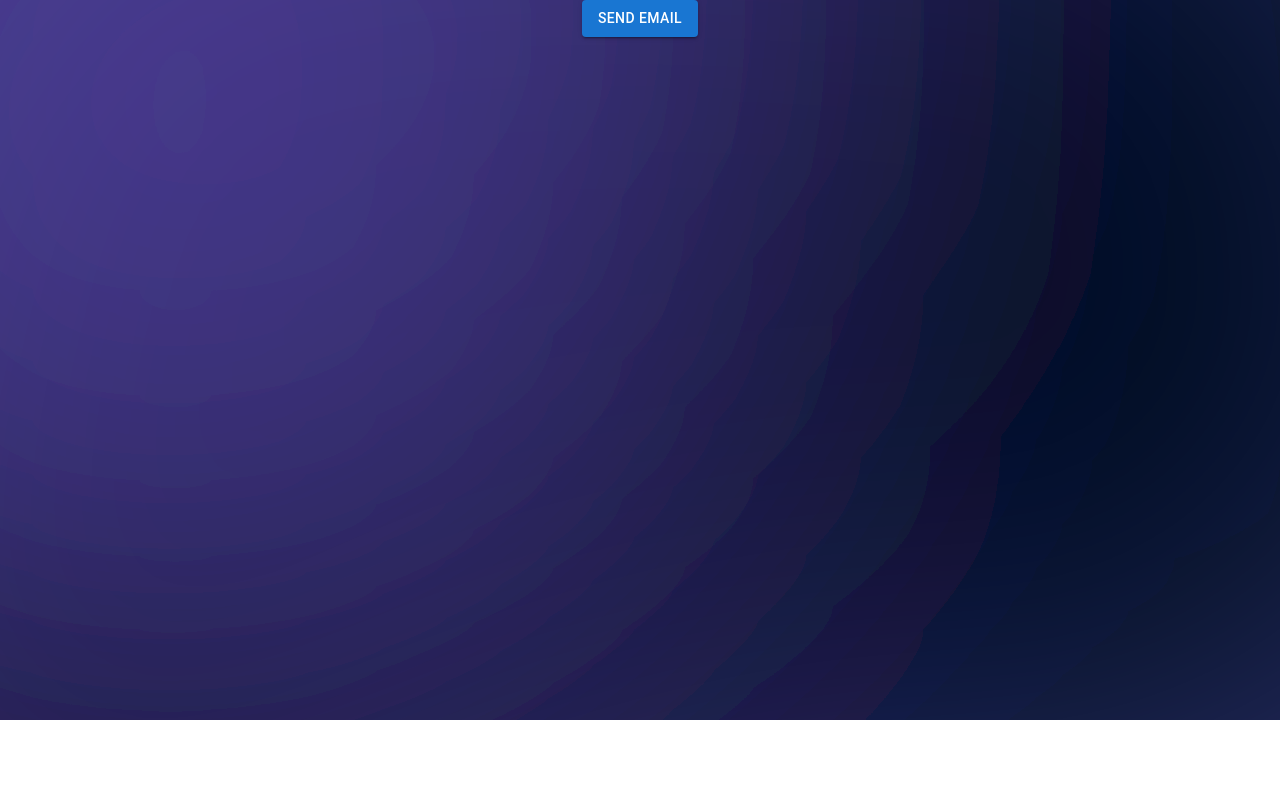
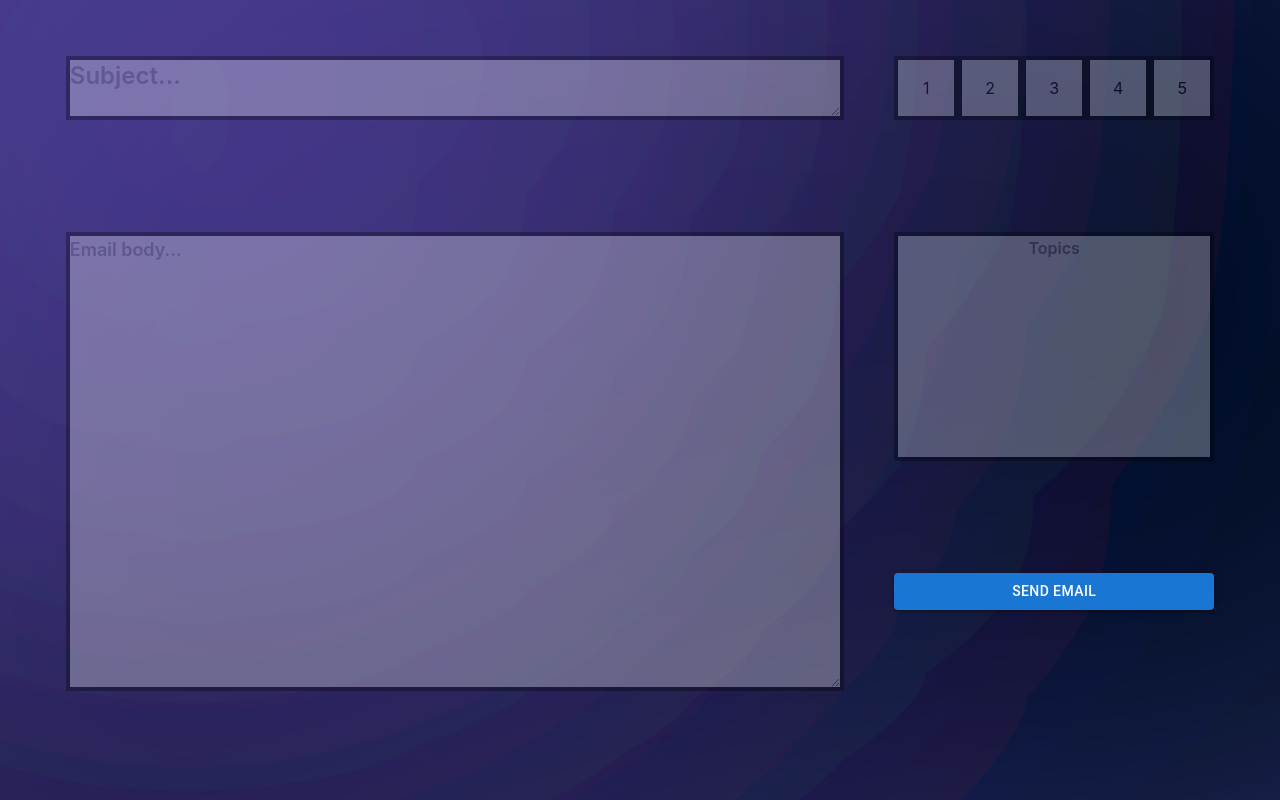
Before and after one commit to NicolasKlaue/pfg-front, a React (Create React App) app: page / in a window 1280 px wide. Built offline with nearby package versions, Linux system fonts and the light colour scheme.

Commit message:
FinalFront

```diff
--- a/src/App.tsx
+++ b/src/App.tsx
@@ -3,23 +3,64 @@ import "./App.css";
 import { Button } from "@mui/material";
 function App() {
   return (
-    <body className="App">
-        <div>
-          <div></div>
-          <div></div>
+    <body className="App h-screen w-screen p-14">
+      <div className="w-full h-full flex flex-row justify-evenly gap-10">
+        <div className="flex-col w-2/3 h-full gap-28 flex">
+          <div className="bg-slate-200 opacity-30 h-16 border-black border-4">
+              <textarea
+                id="EmailInput"
+                placeholder="Subject..."
+                className="w-full h-14 min-h-14 max-h-14 text-2xl font-semibold align-middle"
+              />
+          </div>
+          <div className="h-2/3 bg-slate-200 opacity-30 border-black border-4">
+            <textarea
+              id="EmailInput"
+              placeholder="Email body..."
+              className="w-full h-full max-h-full min-h-full text-lg font-semibold"
+            />
+          </div>
         </div>
 
-        <div>
-          <div></div>
-          <div></div>
-          <div></div>
-          <div></div>
-          <div></div>
+        <div className="flex flex-col gap-28">
+          <div className="flex flex-row">
+            <div className=" w-16 h-16 border-solid border-4 border-black bg-slate-200 opacity-30 text-center flex justify-center align-middle flex-col">
+              <p>1</p>
+            </div>
+            <div className=" w-16 h-16 border-solid border-4 border-black bg-slate-200 opacity-30 text-center flex justify-center align-middle flex-col">
+              <p>2</p>
+            </div>
+            <div className=" w-16 h-16 border-solid border-4 border-black bg-slate-200 opacity-30 text-center flex justify-center align-middle flex-col">
+              <p>3</p>
+            </div>
+            <div className=" w-16 h-16 border-solid border-4 border-black bg-slate-200 opacity-30 text-center flex justify-center align-middle flex-col">
+              <p>4</p>
+            </div>
+            <div className=" w-16 h-16 border-solid border-4 border-black bg-slate-200 opacity-30 text-center flex justify-center align-middle flex-col">
+              <p>5</p>
+            </div>
+          </div>
+          <div className="h-1/3">
+            <p
+              className="
+               text-gray-500
+               bg-slate-200
+               opacity-30
+               border-4
+               border-black
+               h-full
+               font-semibold"
+            >
+              Topics
+            </p>
+          </div>
+          <div>
+            <Button variant="contained" className="w-full">
+              Send email
+            </Button>
+          </div>
         </div>
-
-        <div>
-          <Button variant="contained">Send Email</Button>
-        </div>
+      </div>
     </body>
   );
 }
```
